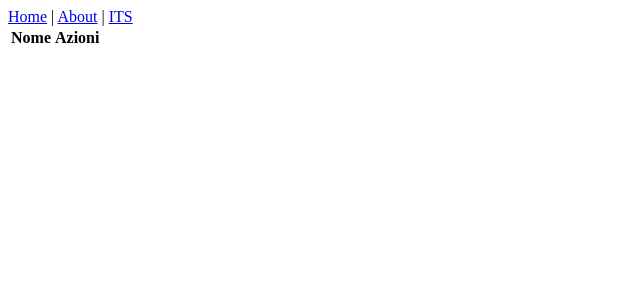
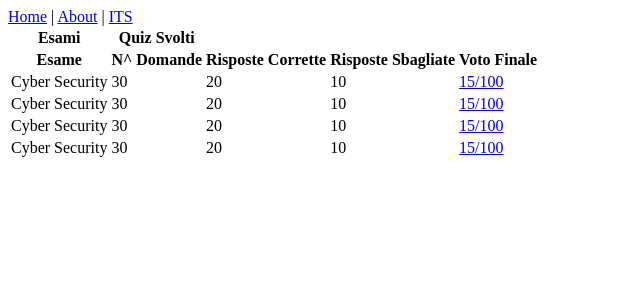
Before and after one commit to itsbeat/quitzone, a Vue app in the folder client/: page /teachers/students_details in a window 1280 px wide. Shown: the top 300 px of the page, without its empty margins (0-640 px from the left). Built offline with nearby package versions, Linux system fonts and the light colour scheme; the HTML template or start-up script is replaced by a standard one.

Commit message:
nonsochestofacendo

```diff
--- a/client/src/views/TeachersStudentsDetails.vue
+++ b/client/src/views/TeachersStudentsDetails.vue
@@ -1,22 +1,71 @@
 <template>
+  <div class="box-content h-32 w-500 p-20 border-6">
+    <router-view></router-view>
       <div>
-     <router-view></router-view>
-    <table>
+        <div class="flex flex-col">
+          <div class="-my-2 overflow-x-auto sm:-mx-6 lg:-mx-8">
+            <div class="py-2 align-middle inline-block min-w-full sm:px-6 lg:px-8">
+              <div class="shadow overflow-hidden border-b border-gray-200 sm:rounded-lg">
+                <table class="min-w-full divide-y divide-gray-200">
                   <tr>
-        <th>Nome</th>
-        <th>Azioni</th>
+                    <th>Esami</th>
+                    <th>Quiz Svolti</th>
                   </tr>
-      <tr v-for="user in users" :key="user.id">
-        <td>{{ user.name }}</td>
-        <td>
+                  <tr>
+                    <th scope="col" class="px-3 py-2 bg-gray-50 text-left text-xs font-medium text-gray-500 uppercase tracking-wider">Esame</th>
+                    <th scope="col" class="px-3 py-2 bg-gray-50 text-left text-xs font-medium text-gray-500 uppercase tracking-wider">N^ Domande</th>
+                    <th scope="col" class="px-3 py-2 bg-gray-50 text-left text-xs font-medium text-gray-500 uppercase tracking-wider">Risposte Corrette</th>
+                    <th scope="col" class="px-3 py-2 bg-gray-50 text-left text-xs font-medium text-gray-500 uppercase tracking-wider">Risposte Sbagliate</th>
+                    <th scope="col" class="px-6 py-3 bg-gray-50 text-left text-xs font-medium text-gray-500 uppercase tracking-wider">Voto Finale</th>
+                  </tr>
+                        <!-- <tr v-for="user in users" :key="user.id"> -->
+                        <!-- <td>{{ user.name }}</td> -->
                         <!-- <a @click="viewUser(user.id)"> Dettaglio </a> -->
                         <!-- <a class="cursor-pointer"  @click="editUser(user.id)"> 🖊️ </a> -->
+                  <td> Cyber Security </td>
+                  <td class="px-3 py-2 whitespace-nowrap text-left text-sm font-medium"> 30 </td>
+                  <td class="px-3 py-2 whitespace-nowrap text-left text-sm font-medium"> 20 </td>
+                  <td class="px-3 py-2 whitespace-nowrap text-left text-sm font-medium"> 10 </td>
+                  <td class="px-6 py-4 whitespace-nowrap text-left text-sm font-medium">
+                    <a href="#" class="text-indigo-600 hover:text-indigo-900">15/100</a>
+                  </td>
+
+                  <tr>
+                  <td> Cyber Security </td>
+                  <td class="px-3 py-2 whitespace-nowrap text-left text-sm font-medium"> 30 </td>
+                  <td class="px-3 py-2 whitespace-nowrap text-left text-sm font-medium"> 20 </td>
+                  <td class="px-3 py-2 whitespace-nowrap text-left text-sm font-medium"> 10 </td>
+                  <td class="px-6 py-4 whitespace-nowrap text-left text-sm font-medium">
+                    <a href="#" class="text-indigo-600 hover:text-indigo-900">15/100</a>
+                  </td>
+                  </tr>
+                  <tr>
+                  <td> Cyber Security </td>
+                  <td class="px-3 py-2 whitespace-nowrap text-left text-sm font-medium"> 30 </td>
+                  <td class="px-3 py-2 whitespace-nowrap text-left text-sm font-medium"> 20 </td>
+                  <td class="px-3 py-2 whitespace-nowrap text-left text-sm font-medium"> 10 </td>
+                  <td class="px-6 py-4 whitespace-nowrap text-left text-sm font-medium">
+                    <a href="#" class="text-indigo-600 hover:text-indigo-900">15/100</a>
+                  </td>
+                  </tr>
+                  <tr>
+                  <td> Cyber Security </td>
+                  <td class="px-3 py-2 whitespace-nowrap text-left text-sm font-medium"> 30 </td>
+                  <td class="px-3 py-2 whitespace-nowrap text-left text-sm font-medium"> 20 </td>
+                  <td class="px-3 py-2 whitespace-nowrap text-left text-sm font-medium"> 10 </td>
+                  <td class="px-6 py-4 whitespace-nowrap text-left text-sm font-medium">
+                    <a href="#" class="text-indigo-600 hover:text-indigo-900">15/100</a>
                   </td>
                   </tr>
                 </table>
-
+              </div>
+            </div>
+          </div>
+        </div>
+      </div>
   </div>
 </template>
+
 
 <script>
 //import axios from "axios";
```
Lines whose indentation alone changed are shown as unchanged.
